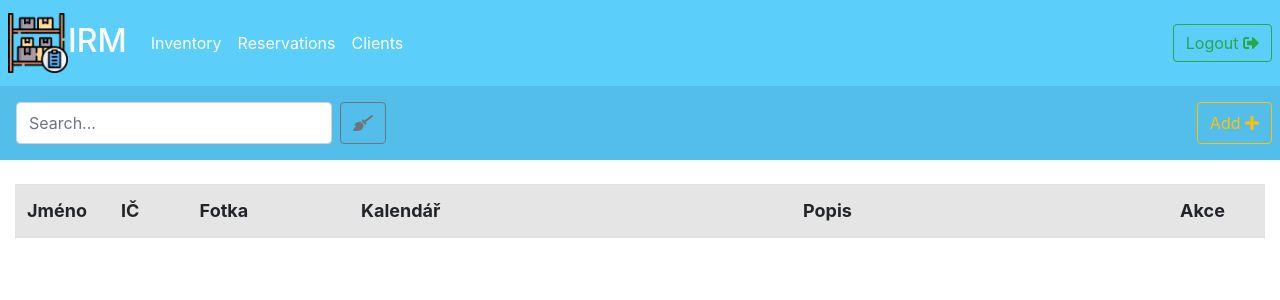
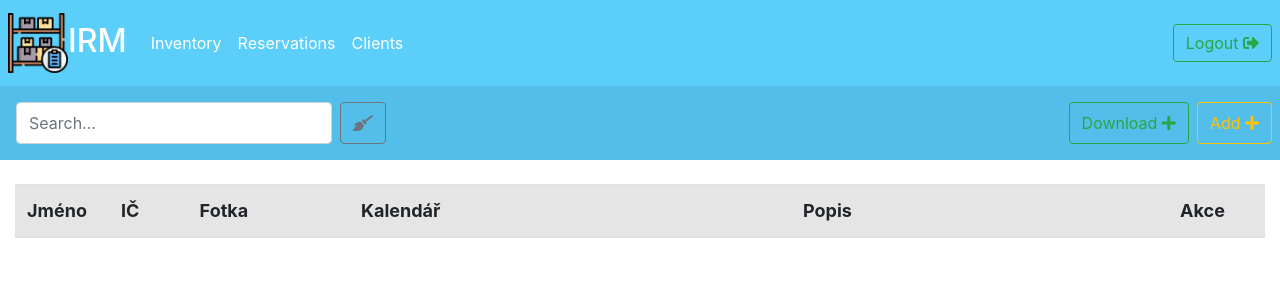
Before and after one commit to Makhuta/inventory-reservation-manager, a Django app: page /inventory in a window 1280 px wide. Shown: the top 300 px of the page. Run offline with Django 4.2, Linux system fonts and the light colour scheme; the visitor is signed in with stand-in values (Sample User, id 1); data that the repository does not hold is empty; some libraries are stand-ins or nearby versions.

Commit message:
Add
- ability to download all reservations

```diff
--- a/inventory-reservation-manager/frontend/templates/inventory/index.html
+++ b/inventory-reservation-manager/frontend/templates/inventory/index.html
@@ -22,6 +22,11 @@
                     </button>
                 </li>
                 <li class="nav-item ml-auto">
+                    <a href="{% url 'download' %}">
+                        <button class="btn btn-outline-success my-2 py-2">Download <i class="fa fa-plus"></i></button>
+                    </a>
+                </li>
+                <li class="nav-item ml-2">
                     <a href="{% url 'item_add' %}">
                         <button class="btn btn-outline-warning my-2 py-2">Add <i class="fa fa-plus"></i></button>
                     </a>
--- a/inventory-reservation-manager/frontend/urls.py
+++ b/inventory-reservation-manager/frontend/urls.py
@@ -7,6 +7,7 @@ urlpatterns = [
     path("accounts/login/", auth_views.LoginView.as_view(template_name="login.html"), name="login"),
     path("accounts/logout/", views.my_logout, name="logout"),
     path("", views.index, name="index"),
+    path("download", views.download, name="download"),
 
 
     path("inventory", views.inventory, name="inventory"),
--- a/inventory-reservation-manager/frontend/views.py
+++ b/inventory-reservation-manager/frontend/views.py
@@ -2,7 +2,7 @@ from django.shortcuts import render, redirect, get_object_or_404, get_list_or_40
 from django.contrib.auth.decorators import login_required
 from django.contrib.auth import logout
 import datetime as DT
-from django.http import JsonResponse
+from django.http import JsonResponse, HttpResponse
 import csv
 
 from .functions import custom_render
@@ -16,6 +16,24 @@ from database.forms import ItemForm, ClientForm, ReservationForm, CSVUploadForm
 def index(request):
     return redirect('inventory')
     return custom_render(request, "index.html")
+
+@login_required
+def download(request):
+    response = HttpResponse(content_type='text/csv; charset=utf-8')
+    response['Content-Disposition'] = 'attachment; filename="reservations.csv"'
+
+    writer = csv.writer(response)
+
+    # Add a header row
+    writer.writerow(["Jméno Klient", "Telefon", "Email", "Jméno Item", "IČ", "Popis", "Od", "Do"])  # Adjust columns as needed
+
+    # Add some sample data (optional, remove if not needed)
+    for reservation in Reservation.objects.all():
+        client = reservation.client
+        item = reservation.item
+        writer.writerow([client.name, client.phone, client.email, item.name, item.inventory_number, item.description, reservation.start, reservation.end])
+
+    return response
 
 @login_required
 def my_logout(request):
```
